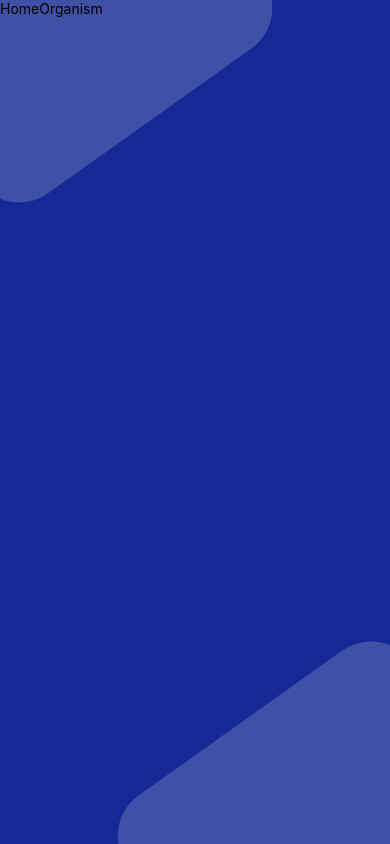
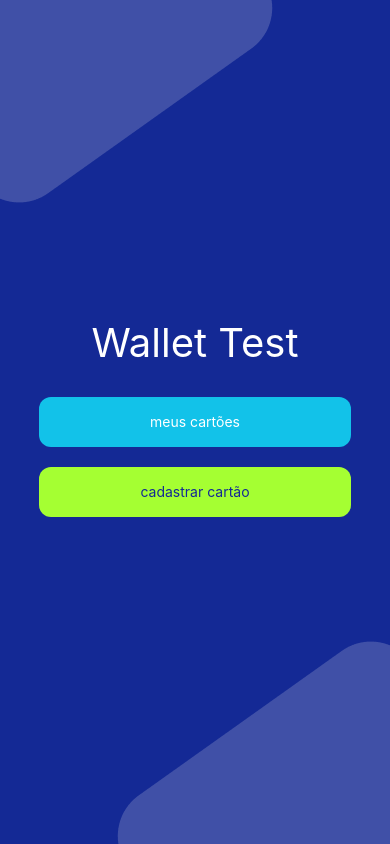
Before and after one commit to LeonardoJaques/wallet-test, a React Native app: screen / in a window 390 px wide. Built offline with nearby package versions, Linux system fonts and the light colour scheme.

Commit message:
feat: add molecule with start buttons

```diff
--- a/src/assets/colors/index.ts
+++ b/src/assets/colors/index.ts
@@ -1,6 +1,8 @@
 export const colors = {
-  primary: '#142995',
-  secondary: '#12C2E9',
-  tertiary: '#A5FF32',
-  quaternary: '#111111',
+  default: '#142995',
+  register: '#12C2E9',
+  card: '#A5FF32',
+  blackCard: '#111111',
+  disabled: '#EEEEEE',
+  white: '#FFFFFF',
 };
--- a/src/components/atoms/backgroundScreenContainer/index.tsx
+++ b/src/components/atoms/backgroundScreenContainer/index.tsx
@@ -20,7 +20,7 @@ export default function BackgroundScreenContainer({
 const styles = StyleSheet.create({
   container: {
     flex: 1,
-    backgroundColor: colors.primary,
+    backgroundColor: colors.default,
   },
   elementTop: {
     position: 'absolute',
--- /dev/null
+++ b/src/components/atoms/buttonWallet/index.tsx
@@ -0,0 +1,72 @@
+import {StyleSheet, Text, TouchableOpacity} from 'react-native';
+import React from 'react';
+import {colors} from '@colors/index';
+
+type typeButton = 'advenced' | 'register' | 'card';
+export default function ButtonWallet({
+  disabled,
+  onPress,
+  typeButton,
+  title,
+}: {
+  disabled?: boolean;
+  onPress: () => void;
+  typeButton: typeButton;
+  title: string;
+}) {
+  function changeBackgroundColor(type: typeButton) {
+    switch (type) {
+      case 'advenced':
+        return colors.default;
+      case 'register':
+        return colors.register;
+      case 'card':
+        return colors.card;
+      default:
+    }
+  }
+
+  function changeTextColor(type: typeButton) {
+    switch (type) {
+      case 'advenced':
+        return colors.default;
+      case 'register':
+        return colors.white;
+      case 'card':
+        return colors.default;
+      default:
+    }
+  }
+
+  return (
+    <TouchableOpacity
+      onPress={onPress}
+      disabled={disabled}
+      style={[
+        styles.buttonWallet,
+        {
+          backgroundColor: disabled
+            ? colors.disabled
+            : changeBackgroundColor(typeButton),
+        },
+      ]}>
+      <Text
+        style={{
+          color: changeTextColor(typeButton),
+        }}>
+        {title}
+      </Text>
+    </TouchableOpacity>
+  );
+}
+
+const styles = StyleSheet.create({
+  buttonWallet: {
+    width: '80%',
+    height: 50,
+    justifyContent: 'center',
+    alignItems: 'center',
+    borderRadius: 12,
+    marginVertical: 10,
+  },
+});
--- /dev/null
+++ b/src/components/molecules/landingMolecule/index.tsx
@@ -0,0 +1,34 @@
+import {StyleSheet, Text, View} from 'react-native';
+import React from 'react';
+import ButtonWallet from '@atoms/buttonWallet';
+export default function LandingMolecule() {
+  return (
+    <View style={styles.container}>
+      <Text style={styles.title}>Wallet Test</Text>
+      <ButtonWallet
+        title="meus cartões"
+        typeButton="register"
+        onPress={() => console.log('test')}
+      />
+      <ButtonWallet
+        title="cadastrar cartão"
+        typeButton="card"
+        onPress={() => console.log('test')}
+      />
+    </View>
+  );
+}
+
+const styles = StyleSheet.create({
+  container: {
+    justifyContent: 'center',
+    alignItems: 'center',
+    flex: 1,
+  },
+  title: {
+    fontSize: 40,
+    fontWeight: 'normal',
+    color: 'white',
+    marginBottom: 20,
+  },
+});
--- a/src/components/organisms/HomeOrganism/index.tsx
+++ b/src/components/organisms/HomeOrganism/index.tsx
@@ -1,13 +1,11 @@
-import {Text, View} from 'react-native';
 import React from 'react';
 import BackgroundScreenContainer from '@atoms/backgroundScreenContainer';
+import LandingMolecule from '@molecules/landingMolecule';
 
 export default function HomeOrganism() {
   return (
     <BackgroundScreenContainer>
-      <View>
-        <Text>HomeOrganism</Text>
-      </View>
+      <LandingMolecule />
     </BackgroundScreenContainer>
   );
 }
```
